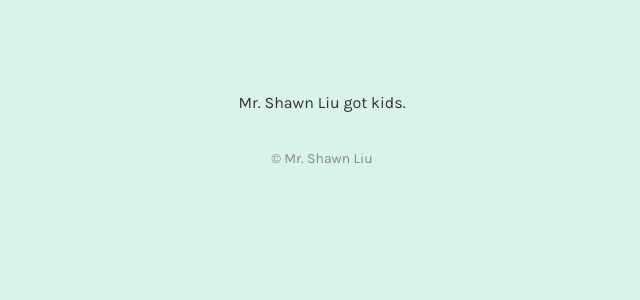
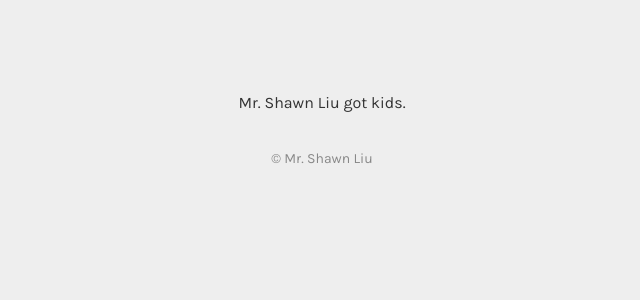
Before and after one commit to shawnliu/shawnliu.github.io, a Jekyll site: the page built from index.html, in a window 1280 px wide. Shown: the top 300 px of the page, without its empty margins (318-958 px from the left). Built offline with Jekyll 4.4.1, drawn with Linux system fonts in a browser that asks for light colours.

Commit message:
Small changes.

```diff
--- a/_includes/head.html
+++ b/_includes/head.html
@@ -4,5 +4,5 @@
     <meta name="viewport" content="width=device-width">
 	<link href='http://fonts.googleapis.com/css?family=Karla:400,700,400italic' rel='stylesheet' type='text/css'>
     <link rel="stylesheet" href="{{ "/css/main.css" | prepend: site.baseurl }}">
-    <title>OKNoThanks / {{ page.title }}</title>
+    <title>{{ page.title }}</title>
   </head>
--- a/_sass/_screen.scss
+++ b/_sass/_screen.scss
@@ -11,7 +11,7 @@ ul, li {margin:0;padding:0;list-style: none}
 
 body {
   font-family: 'Karla', "Helvetica Neue", Helvetica, sans-serif;
-  background-color: #daf3e9;
+  background-color: #eee;
   color: #333;
   font-size: 16px;
   font-weight: 300;
```
Also changed, not shown: 1 other file.
